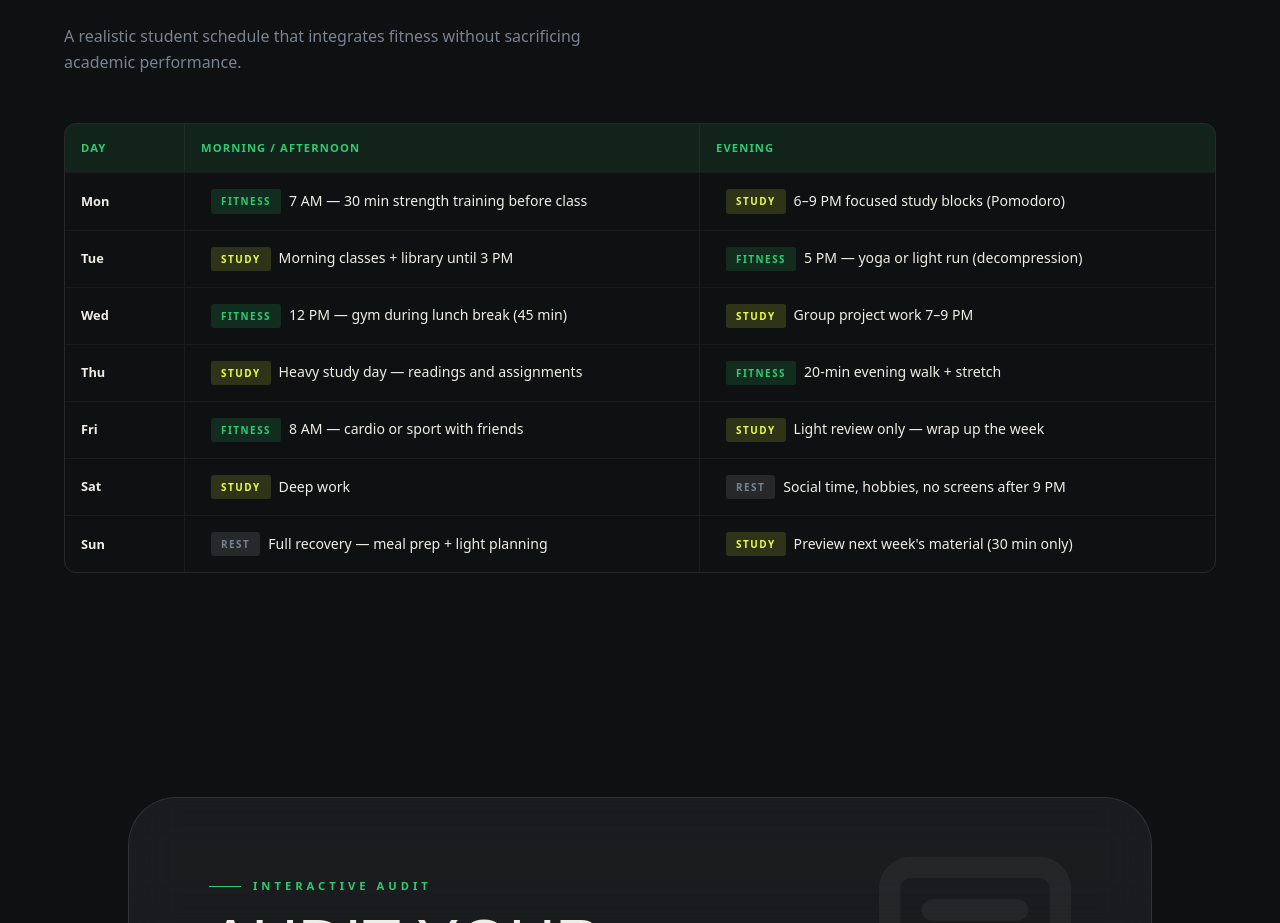
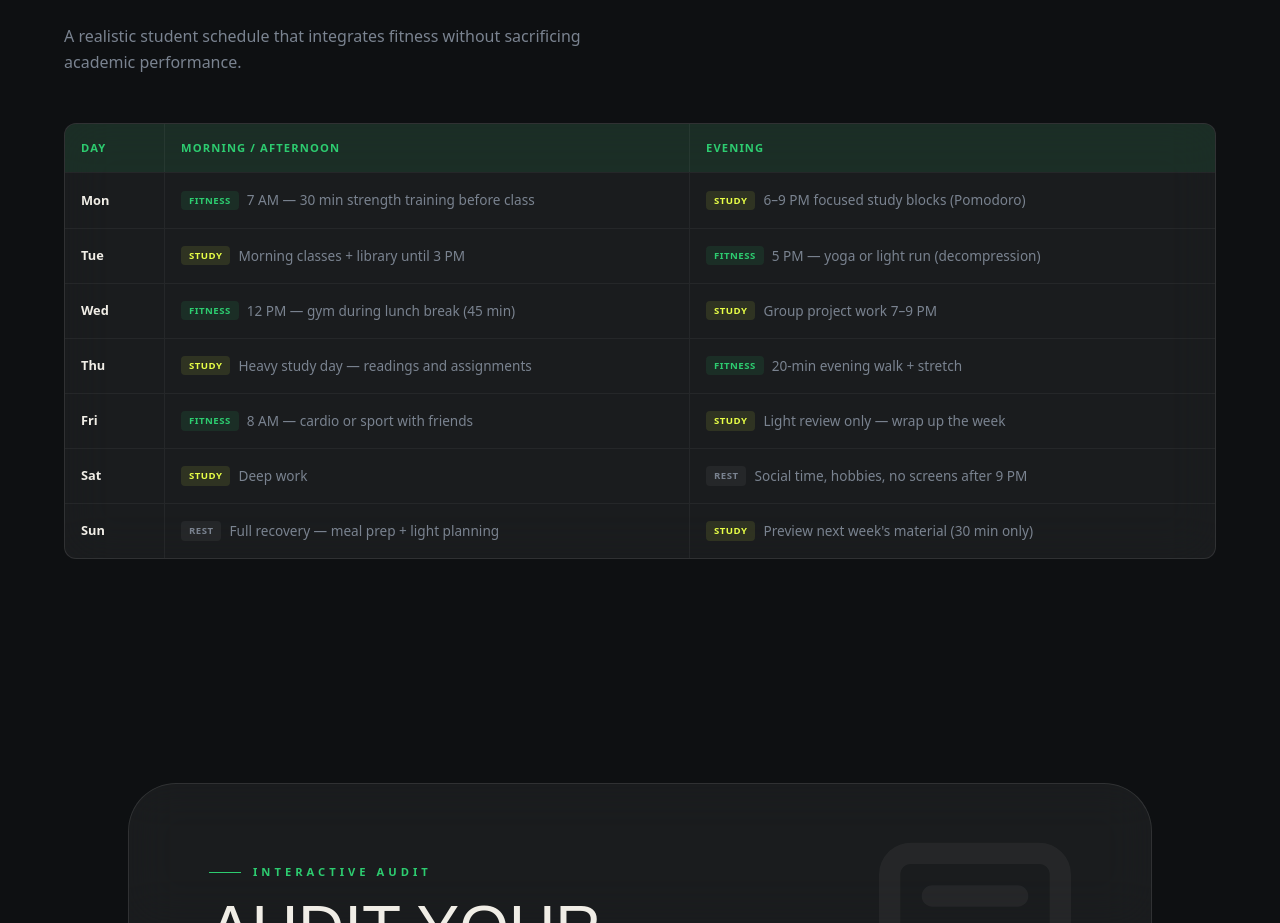
Before and after one commit to rishirajparmar14-ux/MindandMuscle, a React (Vite) app: page / in a window 1280 px wide. Shown: the part 4052-4975 px from the top of the page. Built offline with nearby package versions, Linux system fonts and the light colour scheme.

Commit message:
feat: Enhance schedule UI and update deployment config
Introduces a glassmorphism effect to the schedule component for a more modern look.
Removes the old GitHub Actions workflow and updates Vite configuration, likely to prepare for new deployment strategies or consolidate build settings.

```diff
--- a/src/components/Schedule.tsx
+++ b/src/components/Schedule.tsx
@@ -24,31 +24,35 @@ export default function Schedule() {
         initial={{ opacity: 0, scale: 0.98 }}
         whileInView={{ opacity: 1, scale: 1 }}
         viewport={{ once: true }}
-        className="border border-white/10 rounded-xl overflow-hidden"
+        className="border border-white/10 rounded-xl overflow-hidden glass"
       >
-        <div className="grid grid-cols-[120px_1fr_1fr] bg-green/10 text-green text-[0.7rem] font-bold tracking-widest uppercase">
+        <div className="overflow-x-auto">
+          <div className="min-w-[600px]">
+            <div className="grid grid-cols-[100px_1fr_1fr] bg-green/10 text-green text-[0.7rem] font-bold tracking-widest uppercase">
               <div className="p-4 border-r border-white/5">Day</div>
               <div className="p-4 border-r border-white/5">Morning / Afternoon</div>
               <div className="p-4">Evening</div>
             </div>
 
             {WEEKLY_SCHEDULE.map((row, i) => (
-          <div key={i} className="grid grid-cols-[120px_1fr_1fr] border-t border-white/5 hover:bg-white/5 transition-colors group">
-            <div className="p-4 border-r border-white/5 font-bold text-[0.8rem] flex items-center">{row.day}</div>
-            <div className="p-4 border-r border-white/5 text-[0.88rem] leading-relaxed flex items-center gap-2">
-              {row.morning.includes('Fitness') && <span className="rhetorical-badge bg-green/15 text-green ml-0">Fitness</span>}
-              {row.morning.includes('Study') && <span className="rhetorical-badge bg-accent/15 text-accent ml-0">Study</span>}
-              {row.morning.includes('Rest') && <span className="rhetorical-badge bg-white/10 text-muted ml-0">Rest</span>}
-              {row.morning.split(': ')[1]}
+              <div key={i} className="grid grid-cols-[100px_1fr_1fr] border-t border-white/5 hover:bg-white/5 transition-colors group">
+                <div className="p-4 border-r border-white/5 font-bold text-[0.8rem] flex items-center text-off-white">{row.day}</div>
+                <div className="p-4 border-r border-white/5 text-[0.85rem] leading-relaxed flex flex-wrap items-center gap-2 text-muted">
+                  {row.morning.includes('Fitness') && <span className="text-[0.6rem] font-bold uppercase tracking-wider bg-green/10 text-green px-2 py-0.5 rounded">Fitness</span>}
+                  {row.morning.includes('Study') && <span className="text-[0.6rem] font-bold uppercase tracking-wider bg-accent/10 text-accent px-2 py-0.5 rounded">Study</span>}
+                  {row.morning.includes('Rest') && <span className="text-[0.6rem] font-bold uppercase tracking-wider bg-white/5 text-muted px-2 py-0.5 rounded">Rest</span>}
+                  <span>{row.morning.split(': ')[1]}</span>
                 </div>
-            <div className="p-4 text-[0.88rem] leading-relaxed flex items-center gap-2">
-              {row.evening.includes('Fitness') && <span className="rhetorical-badge bg-green/15 text-green ml-0">Fitness</span>}
-              {row.evening.includes('Study') && <span className="rhetorical-badge bg-accent/15 text-accent ml-0">Study</span>}
-              {row.evening.includes('Rest') && <span className="rhetorical-badge bg-white/10 text-muted ml-0">Rest</span>}
-              {row.evening.split(': ')[1]}
+                <div className="p-4 text-[0.85rem] leading-relaxed flex flex-wrap items-center gap-2 text-muted">
+                  {row.evening.includes('Fitness') && <span className="text-[0.6rem] font-bold uppercase tracking-wider bg-green/10 text-green px-2 py-0.5 rounded">Fitness</span>}
+                  {row.evening.includes('Study') && <span className="text-[0.6rem] font-bold uppercase tracking-wider bg-accent/10 text-accent px-2 py-0.5 rounded">Study</span>}
+                  {row.evening.includes('Rest') && <span className="text-[0.6rem] font-bold uppercase tracking-wider bg-white/5 text-muted px-2 py-0.5 rounded">Rest</span>}
+                  <span>{row.evening.split(': ')[1]}</span>
                 </div>
               </div>
             ))}
+          </div>
+        </div>
       </motion.div>
     </section>
   );
--- a/vite.config.ts
+++ b/vite.config.ts
@@ -6,17 +6,6 @@ import {defineConfig, loadEnv} from 'vite';
 export default defineConfig(({mode}) => {
   const env = loadEnv(mode, '.', '');
   return {
-base: '/MindandMuscle/', // <--- ADD THIS LINE HERE
-    plugins: [react(), tailwindcss()],
-    define: {
-      'process.env.GEMINI_API_KEY': JSON.stringify(env.GEMINI_API_KEY),
-    },
-    resolve: {
-      alias: {
-        '@': path.resolve(__dirname, '.'),
-      },
-    },
-
     plugins: [react(), tailwindcss()],
     define: {
       'process.env.GEMINI_API_KEY': JSON.stringify(env.GEMINI_API_KEY),
```
Lines whose indentation alone changed are shown as unchanged.
